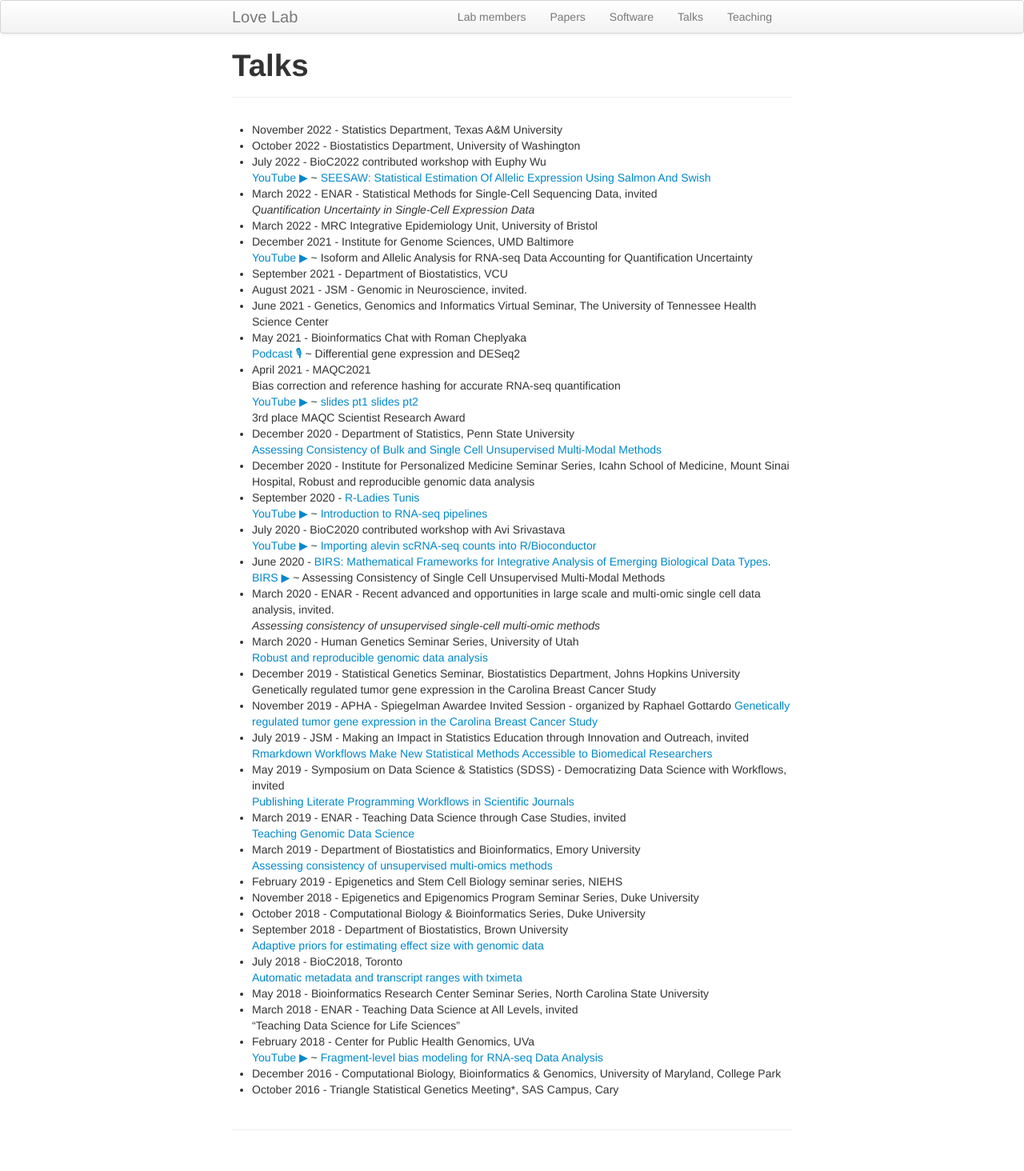
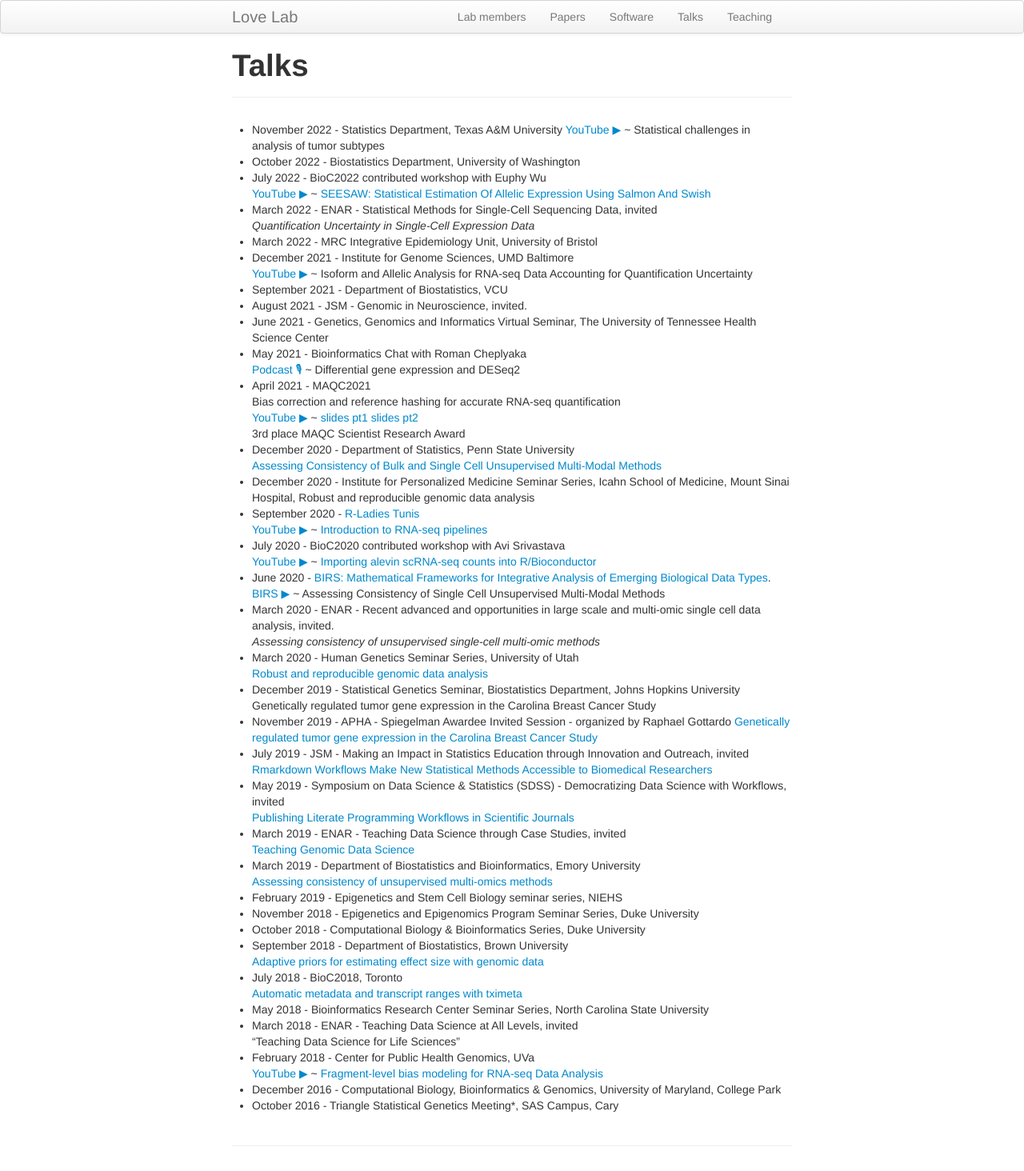
Before and after one commit to mikelove/mikelove.github.io, a Jekyll site: the page built from pages/talks.md, in a window 1280 px wide. Shown: the whole page at 80% size. Built offline with Jekyll 4.4.1, drawn with Linux system fonts in a browser that asks for light colours.

Commit message:
update talks

```diff
--- a/pages/talks.md
+++ b/pages/talks.md
@@ -4,6 +4,8 @@ title: "Talks"
 ---
 
 * November 2022 - Statistics Department, Texas A&M University
+  [YouTube ▶](https://www.youtube.com/watch?v=W1S3-im_1lk) ~
+  Statistical challenges in analysis of tumor subtypes
 * October 2022 - Biostatistics Department, University of Washington
 * July 2022 - BioC2022 contributed workshop with Euphy Wu <br/>
   [YouTube ▶](https://www.youtube.com/watch?v=LGMvCRNwxb8) ~
```
